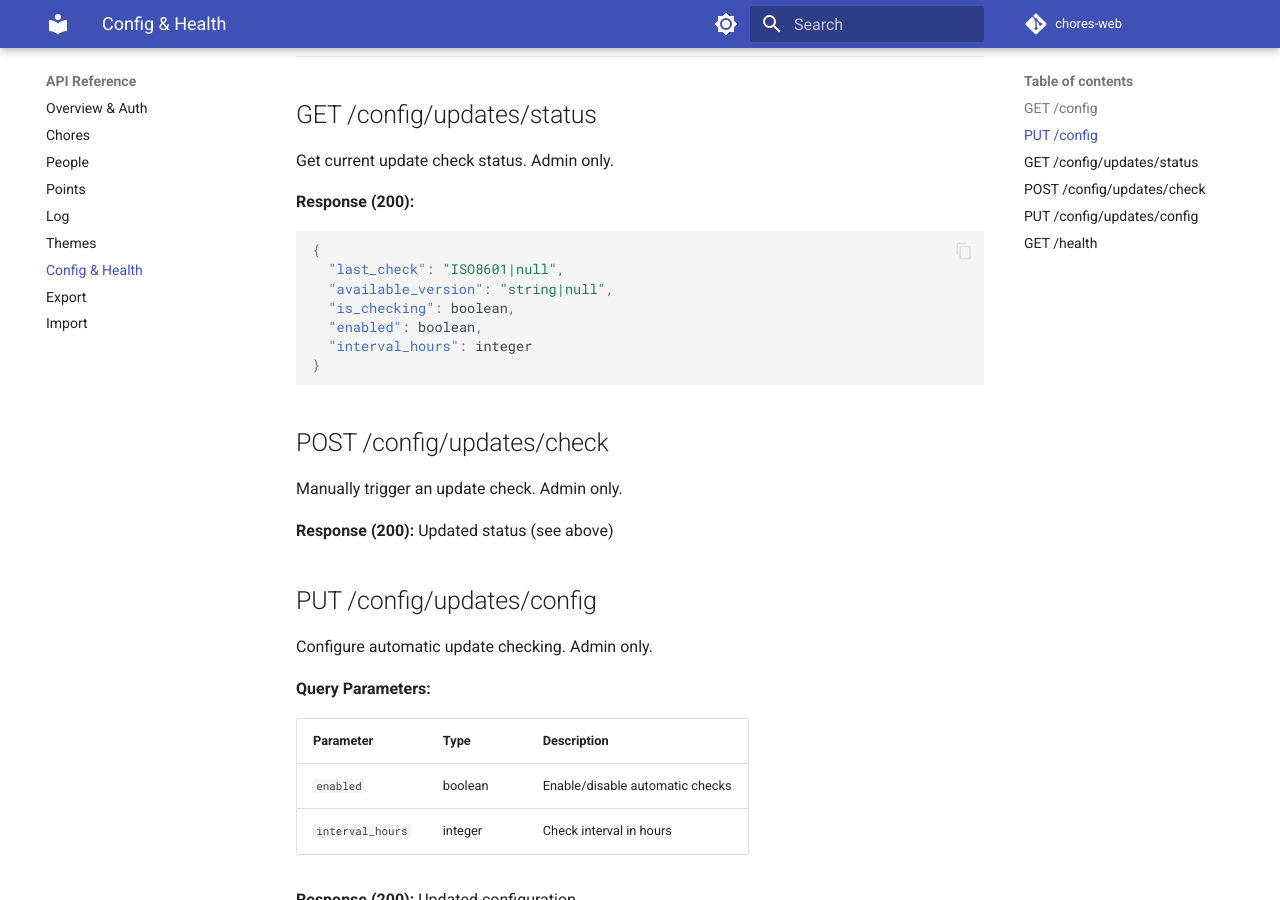
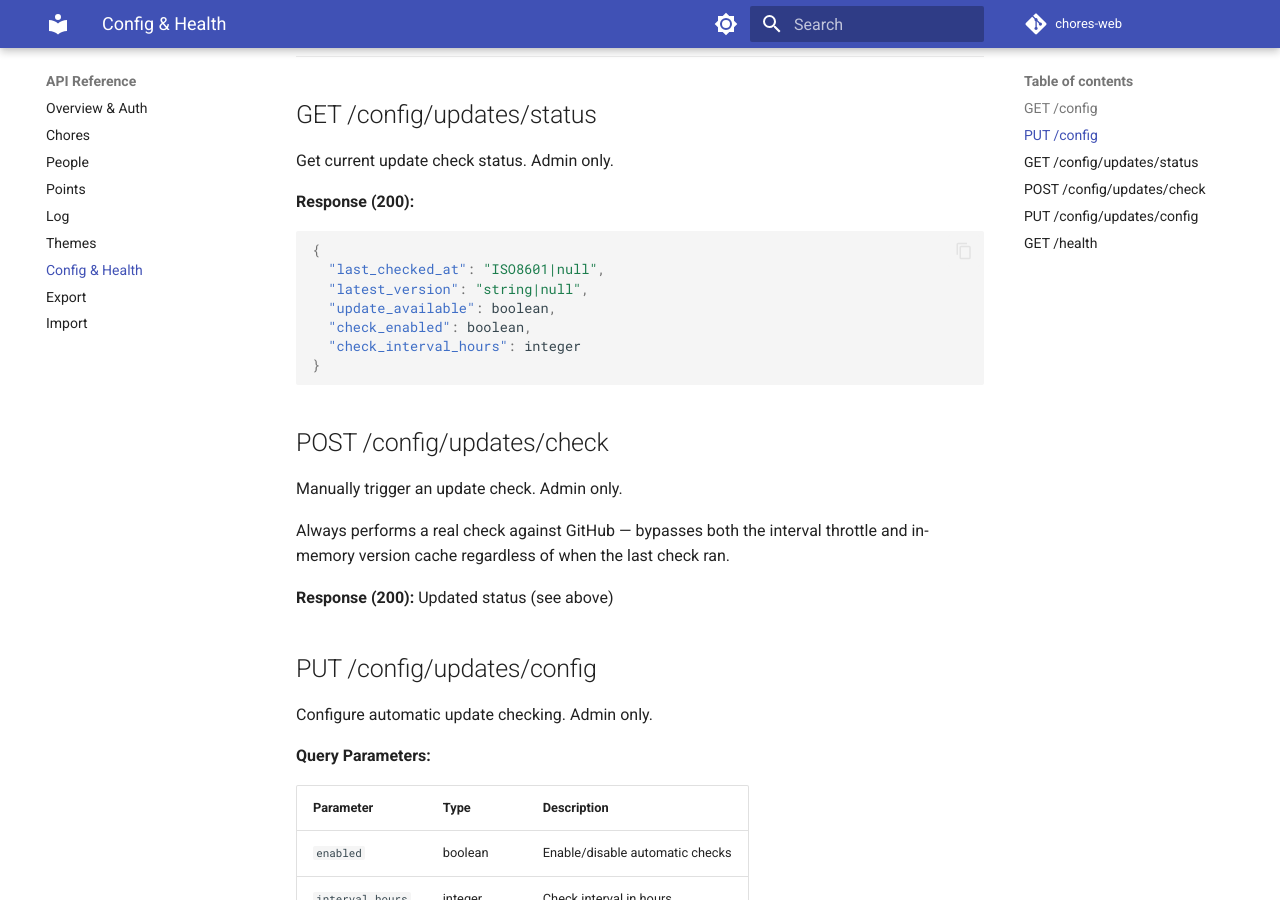
Before and after one commit to derekwinters/chores-web-docs, an MkDocs documentation site: the page built from docs/api/config.md, in a window 1280 px wide and 900 px high, scrolled down 703 px. Built offline with MkDocs 1.6.1 and Material for MkDocs 9.7.7, drawn with Linux system fonts in a browser that asks for light colours; comment, search, counter and statistics services are not loaded.

Commit message:
fix: bypass throttle and cache on manual update check (#261) (#271)
* docs: update config.md update check field names and POST behavior #261

* fix: bypass throttle and cache on manual update check (#261)

Manual "Check Now" was silently skipped when last check was within the
configured interval. The DB interval guard and in-memory version cache
(1-hour TTL) both applied equally to background scheduler and manual
trigger — user intent for a manual check is "go to GitHub right now."

Add force=True param to check_for_updates and _get_github_latest_version.
When force=True, skip the DB interval guard and skip the version cache TTL
check so a real GitHub fetch always occurs. Router's trigger_update_check
calls with force=True; background scheduler path unchanged (force=False default).

Co-Authored-By: Claude Sonnet 4.6 <noreply@anthropic.com>

---------

Co-authored-by: Derek Winters <derekmwinters@gmail.com>
Co-authored-by: Claude Sonnet 4.6 <noreply@anthropic.com>

````diff
--- a/docs/api/config.md
+++ b/docs/api/config.md
@@ -30,16 +30,18 @@ Get current update check status. Admin only.
 **Response (200):**
 ```json
 {
-  "last_check": "ISO8601|null",
-  "available_version": "string|null",
-  "is_checking": boolean,
-  "enabled": boolean,
-  "interval_hours": integer
+  "last_checked_at": "ISO8601|null",
+  "latest_version": "string|null",
+  "update_available": boolean,
+  "check_enabled": boolean,
+  "check_interval_hours": integer
 }
 ```
 
 ## POST /config/updates/check
 Manually trigger an update check. Admin only.
+
+Always performs a real check against GitHub — bypasses both the interval throttle and in-memory version cache regardless of when the last check ran.
 
 **Response (200):** Updated status (see above)
 
````
